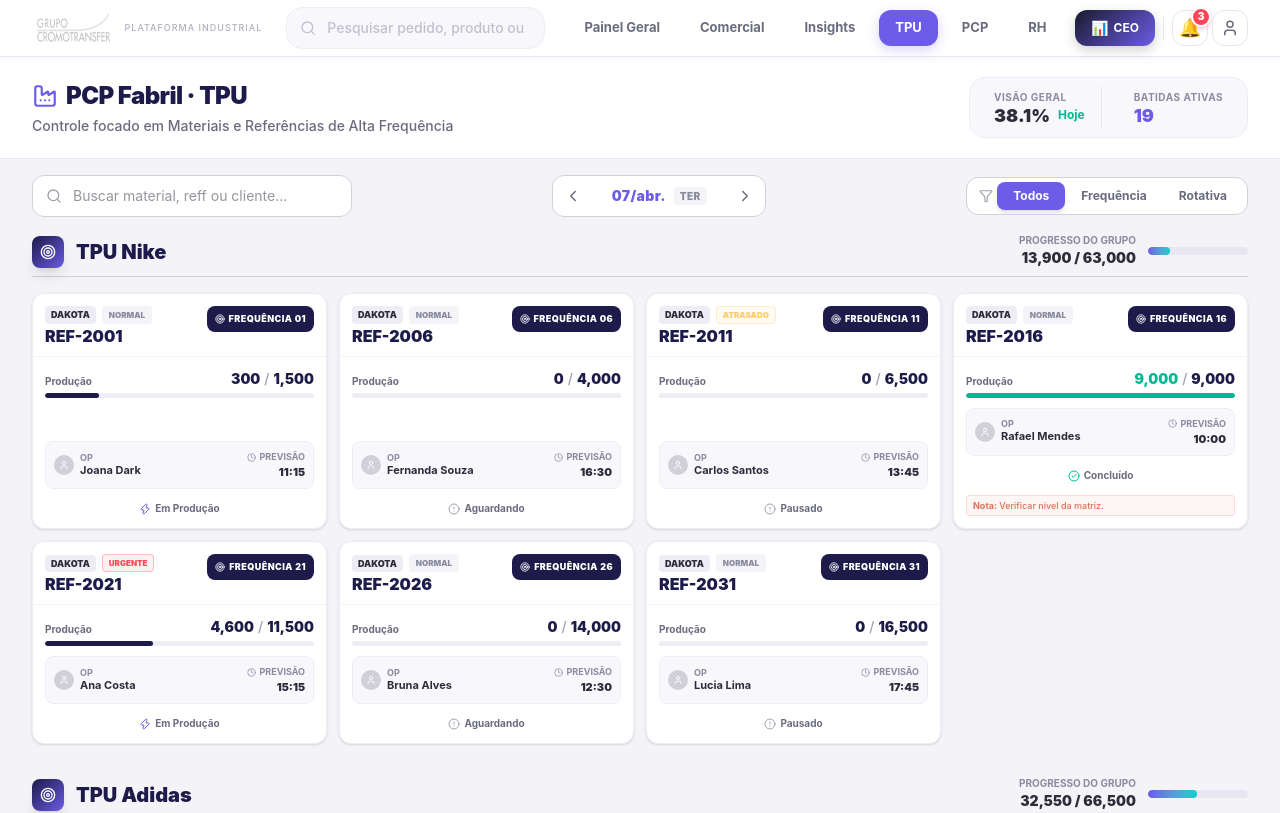
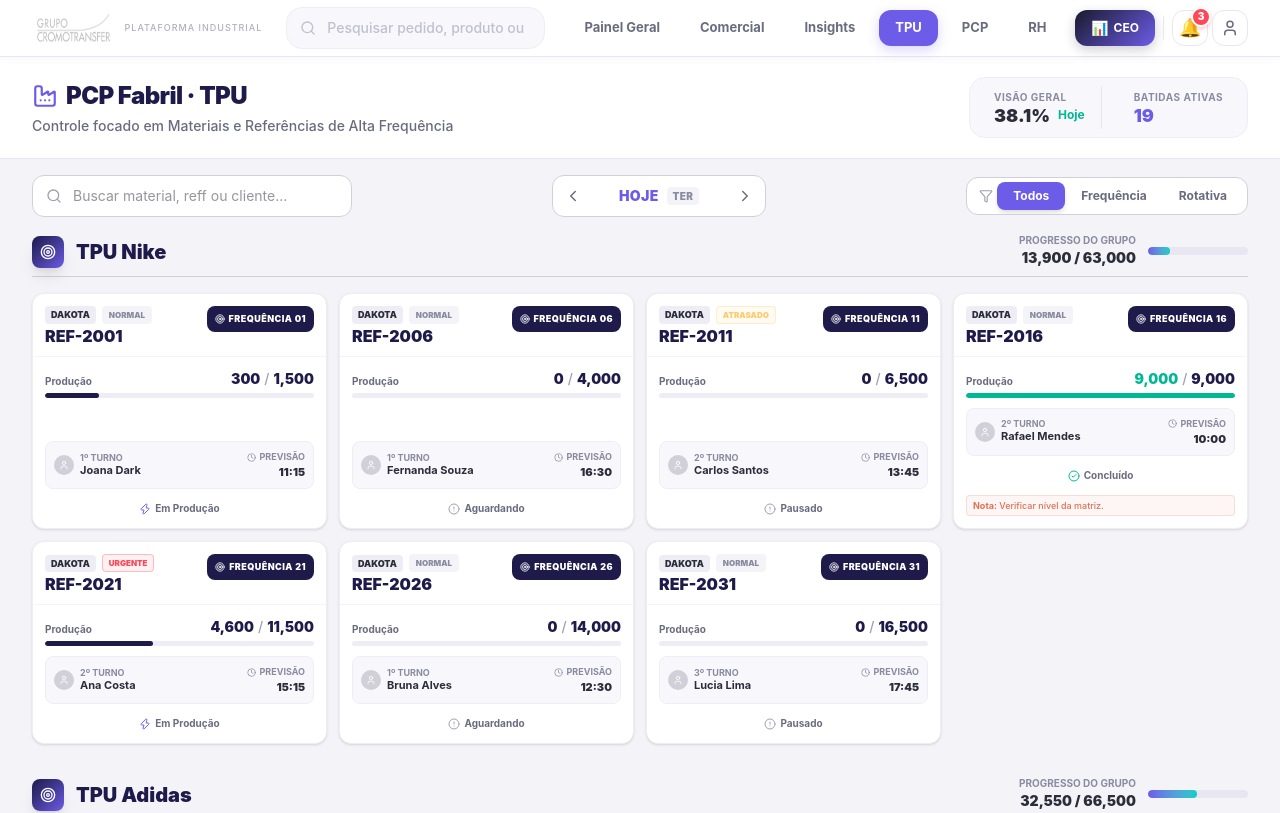
Before and after one commit to cedruoficial/aicro, a React (Vite) app in the folder frontend-v2/: page /tpu in a window 1280 px wide. Shown: the top 813 px of the page. Built offline with nearby package versions, Linux system fonts and the light colour scheme.

Commit message:
feat: add shift to operator and update TPU dashboard logic for dynamic day offsets

```diff
--- a/frontend-v2/src/data/mockTPU.ts
+++ b/frontend-v2/src/data/mockTPU.ts
@@ -1,42 +1,77 @@
 import type { TPUJob, MachineType, JobPriority } from '../types/tpu';
 
-const generateMockData = (): TPUJob[] => {
+// Caching objects by dayOffset to keep them stable across renders
+const mockCache: Record<number, TPUJob[]> = {};
+
+export const getMockTpuJobs = (dayOffset: number): TPUJob[] => {
+  if (mockCache[dayOffset]) return mockCache[dayOffset];
+
   const jobs: TPUJob[] = [];
-  const operators = ['Maria Silva', 'Joana Dark', 'Carlos Santos', 'Ana Costa', 'Lucia Lima', 'Marcos Paulo', 'Fernanda Souza', 'Rafael Mendes', 'Bruna Alves'];
+  const operators = [
+    { name: 'Maria Silva', shift: '1º Turno' },
+    { name: 'Joana Dark', shift: '1º Turno' },
+    { name: 'Carlos Santos', shift: '2º Turno' },
+    { name: 'Ana Costa', shift: '2º Turno' },
+    { name: 'Lucia Lima', shift: '3º Turno' },
+    { name: 'Marcos Paulo', shift: '3º Turno' },
+    { name: 'Fernanda Souza', shift: '1º Turno' },
+    { name: 'Rafael Mendes', shift: '2º Turno' },
+    { name: 'Bruna Alves', shift: '1º Turno' }
+  ];
+
   const materials = ['TPU Flamengo', 'TPU Nike', 'TPU Adidas', 'TPU Puma', 'TPU Umbro'];
   const clients = ['Bibi', 'Dakota', 'Vulcabras', 'Grendene', 'Beira Rio'];
 
   let idCounter = 1;
+  const isFuture = dayOffset > 0;
+  const isPast = dayOffset < 0;
 
   for (let i = 1; i <= 35; i++) {
     const isRotativa = i % 5 === 0;
     const mType: MachineType = isRotativa ? 'Rotativa' : 'Frequência';
     const mName = isRotativa ? `Rotativa ${String(Math.ceil(i/5)).padStart(2, '0')}` : `Frequência ${String(i).padStart(2, '0')}`;
-    const material = materials[i % materials.length];
-    const client = clients[i % clients.length];
+    const material = materials[(i + Math.abs(dayOffset)) % materials.length];
+    const client = clients[(i + Math.abs(dayOffset)) % clients.length];
 
-    // Aleatórios para status
-    const statuses = ['Concluído', 'Em Produção', 'Aguardando', 'Pausado'] as const;
-    const status = statuses[i % statuses.length];
+    // Status Logic
+    let status: TPUJob['status'] = 'Aguardando';
+    if (isPast) {
+      status = 'Concluído'; // Past days are mostly done
+      if (i % 8 === 0) status = 'Atrasado' as any; // keeping it simple, but wait 'Atrasado' is not a status. Statuses are: 'Aguardando' | 'Em Produção' | 'Concluído' | 'Pausado'
+      status = i % 15 === 0 ? 'Pausado' : 'Concluído';
+    } else if (isFuture) {
+      status = 'Aguardando'; // Future is waiting
+    } else {
+      // Today
+      const statuses = ['Concluído', 'Em Produção', 'Aguardando', 'Pausado'] as const;
+      status = statuses[i % statuses.length];
+    }
 
-    // Aleatórios para prioridade
+    // Priority Logic
     let priority: JobPriority = 'Normal';
     if (i % 7 === 0) priority = 'Urgente';
-    if (i % 11 === 0) priority = 'Atrasado';
+    if (i % 11 === 0 && !isFuture) priority = 'Atrasado';
 
-    const qtyReq = 1000 + (idCounter * 500);
+    // Quantity Logic
+    const qtyReq = 1000 + (idCounter * 500) + (Math.abs(dayOffset) * 200);
     let qtyProd = 0;
-    if (status === 'Concluído') qtyProd = qtyReq;
-    else if (status === 'Em Produção') qtyProd = Math.floor(qtyReq * ((idCounter % 9) / 10 + 0.1));
+
+    if (status === 'Concluído') {
+      qtyProd = qtyReq;
+    } else if (status === 'Em Produção') {
+      qtyProd = Math.floor(qtyReq * ((idCounter % 9) / 10 + 0.1));
+    }
+
+    const operatorData = operators[i % operators.length];
 
     jobs.push({
-      id: `tpu-${idCounter}`,
+      id: `tpu-day${dayOffset}-${idCounter}`,
       material,
-      reference: `REF-${2000 + idCounter}`,
+      reference: `REF-${2000 + idCounter + Math.abs(dayOffset * 10)}`,
       client,
       machineType: mType,
       machineName: mName,
-      operator: { id: `op-${i % operators.length}`, name: operators[i % operators.length] },
+      operator: { id: `op-${i % operators.length}`, name: operatorData.name, shift: operatorData.shift },
       quantityRequested: qtyReq,
       quantityProduced: qtyProd,
       priority,
@@ -50,24 +85,33 @@ const generateMockData = (): TPUJob[] => {
   // Adding a few more items to the same material to test grouping
   for (let i = 1; i <= 10; i++) {
     const material = materials[0]; // TPU Flamengo
+
+    let status: TPUJob['status'] = isFuture ? 'Aguardando' : isPast ? 'Concluído' : 'Em Produção';
+    let qtyReq = 5000;
+    let qtyProd = status === 'Concluído' ? qtyReq : status === 'Em Produção' ? 2500 : 0;
+
+    const opData = operators[0];
+
     jobs.push({
-      id: `tpu-${idCounter}`,
+      id: `tpu-day${dayOffset}-${idCounter}`,
       material,
-      reference: `REF-${3000 + idCounter}`,
+      reference: `REF-${3000 + idCounter + Math.abs(dayOffset * 10)}`,
       client: 'Flamengo Oficial',
       machineType: 'Frequência',
       machineName: `Frequência ${String(30 + i).padStart(2, '0')}`,
-      operator: { id: `op-1`, name: operators[0] },
-      quantityRequested: 5000,
-      quantityProduced: 2500,
+      operator: { id: `op-1`, name: opData.name, shift: opData.shift },
+      quantityRequested: qtyReq,
+      quantityProduced: qtyProd,
       priority: 'Urgente',
       forecastEnd: '16:00',
-      status: 'Em Produção'
+      status: status
     });
     idCounter++;
   }
 
+  mockCache[dayOffset] = jobs;
   return jobs;
 };
 
-export const MOCK_TPU_JOBS: TPUJob[] = generateMockData();
+// Fallback just in case some other file is trying to import this directly
+export const MOCK_TPU_JOBS: TPUJob[] = getMockTpuJobs(0);
--- a/frontend-v2/src/pages/TPU.tsx
+++ b/frontend-v2/src/pages/TPU.tsx
@@ -1,5 +1,5 @@
 import { useState, useMemo } from 'react';
-import { MOCK_TPU_JOBS } from '../data/mockTPU';
+import { getMockTpuJobs } from '../data/mockTPU';
 import type { TPUJob, TPUGroupedMaterial } from '../types/tpu';
 import { Target, AlertCircle, Clock, Zap, CheckCircle2, User, Factory, Cpu, Search, Filter, ChevronLeft, ChevronRight } from 'lucide-react';
 
@@ -15,9 +15,11 @@ export function TPU() {
   }, [dayOffset]);
   const isToday = dayOffset === 0;
 
+  const currentJobs = useMemo(() => getMockTpuJobs(dayOffset), [dayOffset]);
+
   // Filtragem e Agrupamento
   const groupedData = useMemo(() => {
-    let filtered = MOCK_TPU_JOBS;
+    let filtered = currentJobs;
 
     if (searchTerm) {
       const lowerSearch = searchTerm.toLowerCase();
@@ -45,12 +47,14 @@ export function TPU() {
     });
 
     return Array.from(groups.values());
-  }, [searchTerm, filterType]);
+  }, [currentJobs, searchTerm, filterType]);
 
-  const totalEmProducao = MOCK_TPU_JOBS.filter(j => j.status === 'Em Produção').length;
-  const producaoGeral = MOCK_TPU_JOBS.reduce((acc, obj) => acc + obj.quantityProduced, 0);
-  const metaGeral = MOCK_TPU_JOBS.reduce((acc, obj) => acc + obj.quantityRequested, 0);
+  const totalEmProducao = currentJobs.filter(j => j.status === 'Em Produção').length;
+  const producaoGeral = currentJobs.reduce((acc, obj) => acc + obj.quantityProduced, 0);
+  const metaGeral = currentJobs.reduce((acc, obj) => acc + obj.quantityRequested, 0);
   const progressoGeral = metaGeral > 0 ? (producaoGeral / metaGeral) * 100 : 0;
+
+  const dateLabel = dayOffset === 0 ? 'HOJE' : dayOffset === 1 ? 'AMANHÃ' : dayOffset === -1 ? 'ONTEM' : currentDate.toLocaleDateString('pt-BR', { day: '2-digit', month: 'short' }).replace(' de ', '/');
 
   return (
     <div className="flex flex-col min-h-[calc(100vh-64px)] bg-[#F4F3F8] font-sans pb-10">
@@ -107,7 +111,7 @@ export function TPU() {
             className="px-4 h-8 flex items-center justify-center font-black text-sm tracking-wide hover:bg-[#F4F3F8] transition-all rounded-lg min-w-[140px]"
             style={{ color: isToday ? '#6C5CE7' : '#2D2D3A' }}
           >
-            {currentDate.toLocaleDateString('pt-BR', { day: '2-digit', month: 'short' }).replace(' de ', '/')}
+            {dateLabel}
             {' '}
             <span className="text-[10px] uppercase ml-2 px-1.5 py-0.5 bg-[#F4F3F8] rounded text-[#8B8BA0]">
               {currentDate.toLocaleDateString('pt-BR', { weekday: 'short' }).replace('.', '')}
@@ -258,7 +262,7 @@ function JobCard({ job }: { job: TPUJob }) {
               <User size={10} />
             </div>
             <div className="flex flex-col truncate">
-              <span className="text-[9px] text-[#8B8BA0] uppercase font-bold leading-none truncate">Op</span>
+              <span className="text-[9px] text-[#8B8BA0] uppercase font-bold leading-none truncate">{job.operator.shift}</span>
               <span className="text-[11px] font-bold text-[#2D2D3A] truncate">{job.operator.name}</span>
             </div>
           </div>
--- a/frontend-v2/src/types/tpu.ts
+++ b/frontend-v2/src/types/tpu.ts
@@ -5,6 +5,7 @@ export interface TPUOperator {
   id: string;
   name: string;
   avatar?: string;
+  shift: string; // Ex: 'Turno 1', 'Turno 2'
 }
 
 export interface TPUJob {
```
